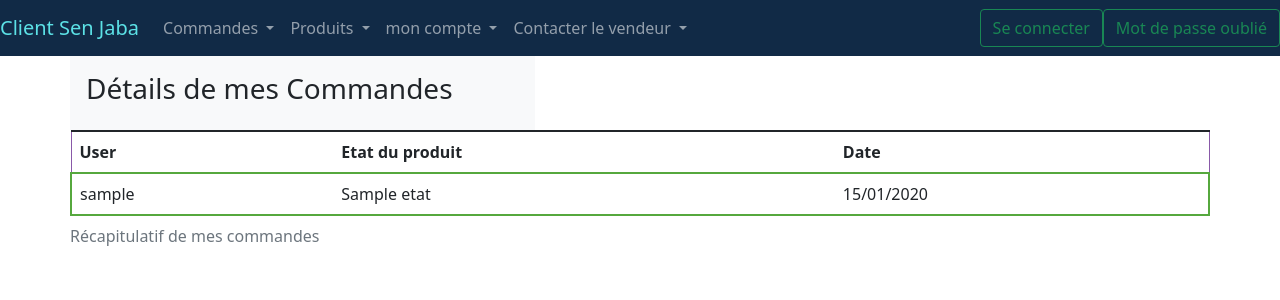
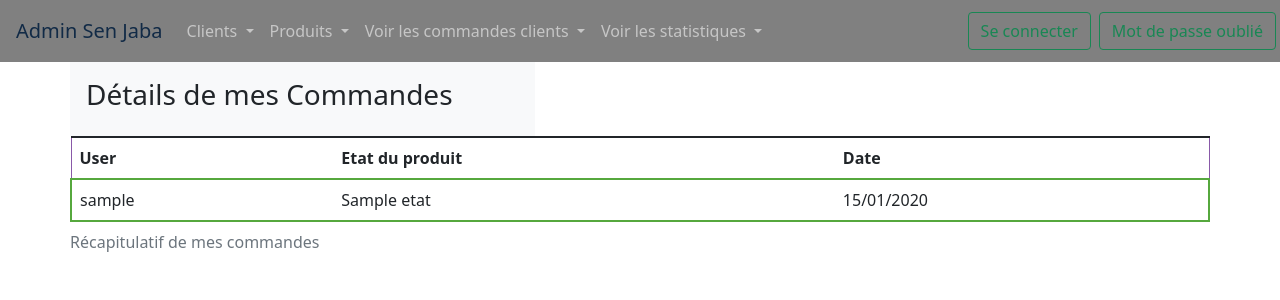
Before and after one commit to aronaNg/individual-tutored-project, a Symfony app: template templates/client/commande/showCommandeUser.html.twig in a window 1280 px wide. Shown: the top 300 px of the page. Run offline with Twig, Linux system fonts and the light colour scheme; the template is opened without the code that fills it: most values are stand-ins (such as "Sample title", 1, 10 or a date in 2020); some libraries are stand-ins or nearby versions.

Commit message:
display users commands in admin dashboard

```diff
--- a/src/Security/LoginFormAuthenticator.php
+++ b/src/Security/LoginFormAuthenticator.php
@@ -71,7 +71,7 @@ class LoginFormAuthenticator extends AbstractFormLoginAuthenticator implements P
 
         if (!$user) {
             // fail authentication with a custom error
-            throw new CustomUserMessageAuthenticationException('Username could not be found.');
+            throw new CustomUserMessageAuthenticationException('Utilisateur introuvable');
         }
 
         return $user;
@@ -98,7 +98,6 @@ class LoginFormAuthenticator extends AbstractFormLoginAuthenticator implements P
 
         // For example : return new RedirectResponse($this->urlGenerator->generate('some_route'));
         return new RedirectResponse($this->urlGenerator->generate('index_index'));
-        throw new \Exception('TODO: provide a valid redirect inside '.__FILE__);
     }
 
     protected function getLoginUrl()
--- a/templates/admin/_nav.html.twig
+++ b/templates/admin/_nav.html.twig
@@ -6,16 +6,6 @@
     </button>
     <div class="collapse navbar-collapse" id="navbarSupportedContent">
         <ul class="navbar-nav mr-auto">
-
-            <li class="nav-item dropdown">
-                <a class="nav-link dropdown-toggle" id="DropdownCommandes" role="button" data-toggle="dropdown" aria-haspopup="true" aria-expanded="false">
-                    Commandes
-                </a>
-                <div class="dropdown-menu" aria-labelledby="DropdownCommandes">
-                    <a class="dropdown-item" href="{#{  path('gestion_commande_show') }#}">Gestions des commandes</a>
-                </div>
-            </li>
-
             <li class="nav-item dropdown">
                 <a class="nav-link dropdown-toggle" id="DropdownClient" role="button" data-toggle="dropdown" aria-haspopup="true" aria-expanded="false">
                     Clients
@@ -58,7 +48,7 @@
                 <span class="navbar-text mr-2 h5">
                     Bonjour {{ app.user.username }}
                     {% if is_granted('ROLE_ADMIN') %} (role : Admin )
-                    {% elseif is_granted('ROLE_CLIENT') %} (role : Client ) {% endif %}
+                    {% elseif is_granted('ROLE_USER') %} (role : Client ) {% endif %}
             </span>
                 <a class="btn btn-success mx-1 my-1" type="button" href="{{path('app_logout') }}">
                     Se déconnecter
--- a/templates/client/commande/showCommandeUser.html.twig
+++ b/templates/client/commande/showCommandeUser.html.twig
@@ -1,4 +1,4 @@
-{% extends "client/layout_client.html.twig" %}
+{% extends "admin/layout.html.twig" %}
 {% block body %}
     <div class="container">
         <div class="row align-self-right">
```
Also changed, not shown: 1 other file.
